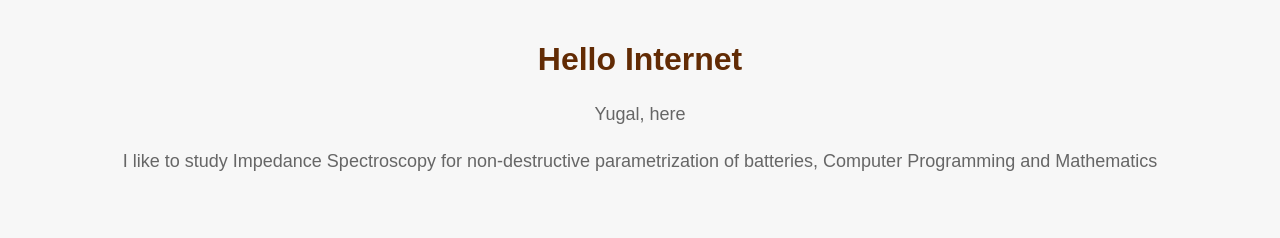
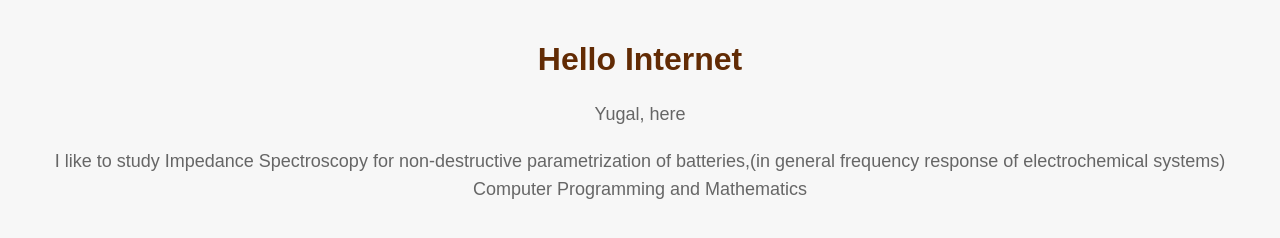
Before and after one commit to Yugal0/my-personal-website, a plain HTML site: page index.html in a window 1280 px wide. Drawn offline with Linux system fonts and the light colour scheme.

Commit message:
Update index.html

```diff
--- a/index.html
+++ b/index.html
@@ -31,7 +31,7 @@
 <body>
   <h1>Hello Internet</h1>
   <p>Yugal, here</p>
-  <p>I like to study Impedance Spectroscopy for non-destructive parametrization of batteries, Computer Programming and Mathematics</p>
+  <p>I like to study Impedance Spectroscopy for non-destructive parametrization of batteries,(in general frequency response of electrochemical systems) Computer Programming and Mathematics</p>
 </body>
 
 </html>
```
